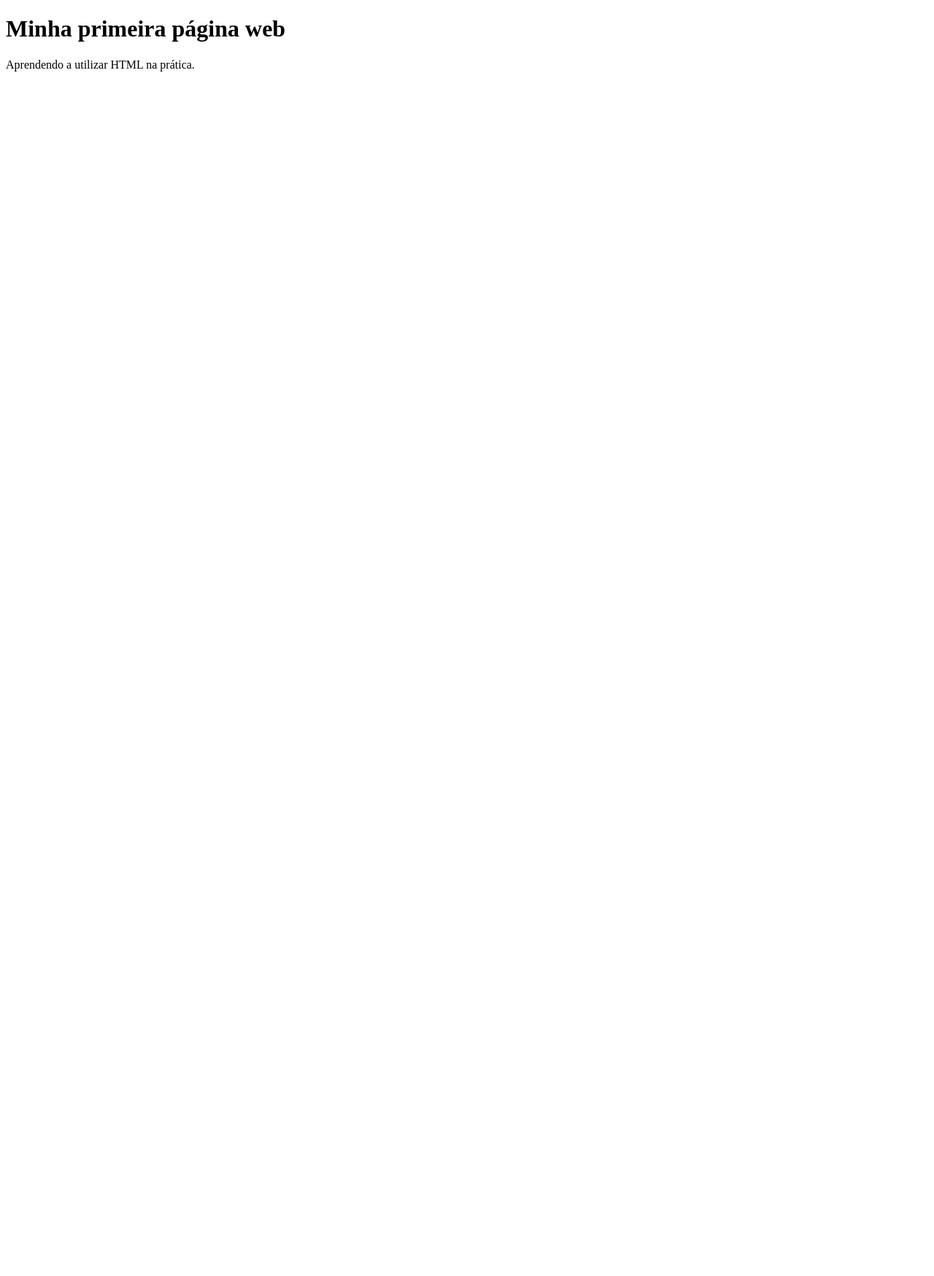
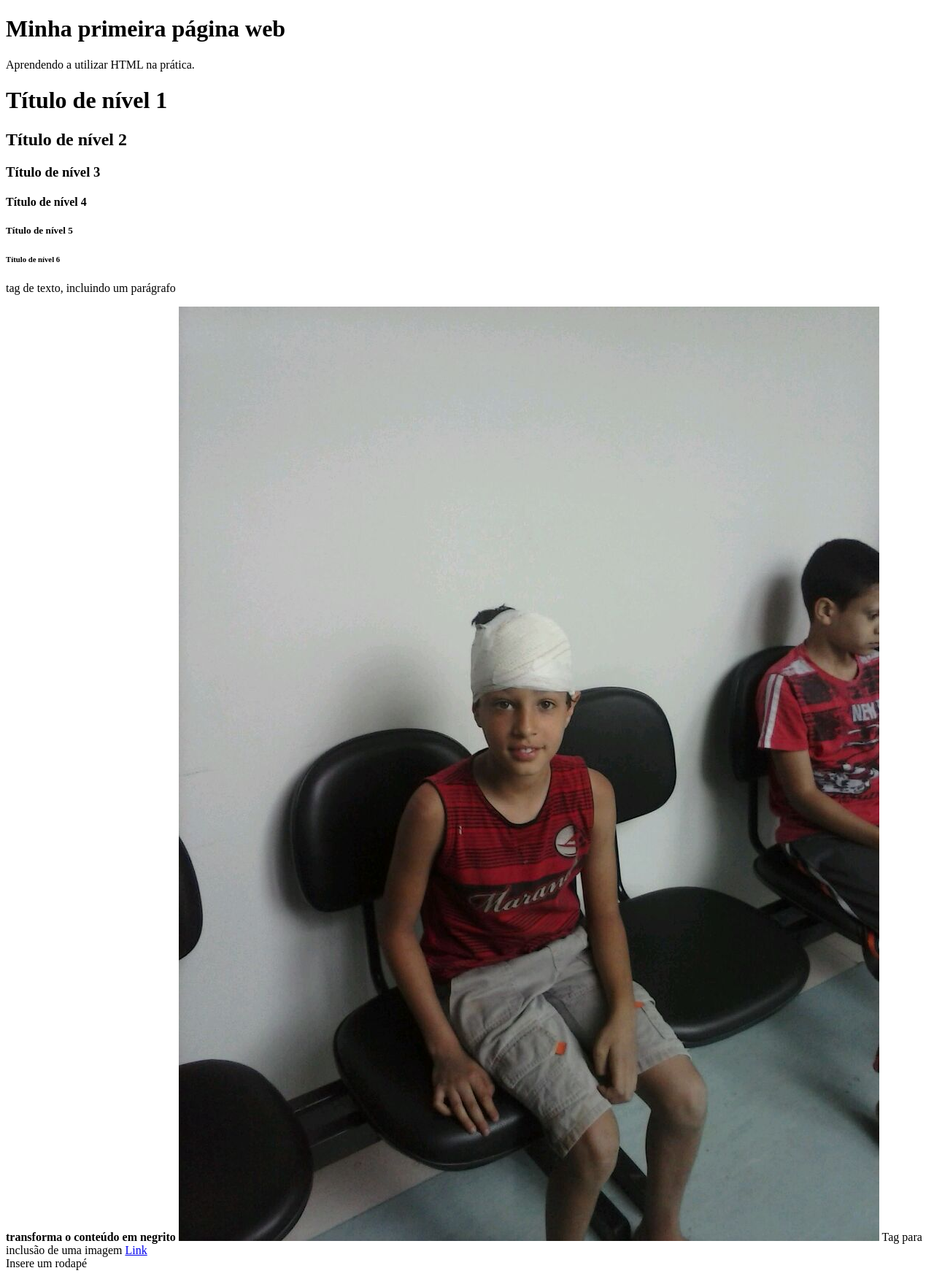
Before and after one commit to steffaneleal/EC47C-ProgramacaoWebFrontEnd, a plain HTML site: page Aula1/primeiro-html.html in a window 1280 px wide. Shown: the whole page at 73% size. Before the commit the page ends 800 px from the top, so only its background shows below. Drawn offline with Linux system fonts and the light colour scheme.

Commit message:
Aula 1 finalizada

```diff
--- a/Aula1/primeiro-html.html
+++ b/Aula1/primeiro-html.html
@@ -8,7 +8,23 @@
 </head>
 
 <body> <!-- contém todo o conteúdo exibido na página, incluind texto, imagens e vídeos -->
-    <h1>Minha primeira página web</h1> <!--  -->
-    <p>Aprendendo a utilizar HTML na prática.</p>
+    <h1>Minha primeira página web</h1> <!-- elemento de cabeçalho -->
+    <p>Aprendendo a utilizar HTML na prática.</p> <!-- parágrafos de texto -->
+
+    <!-- -------------------------------------------------------------------------- -->
+
+    <h1>Título de nível 1</h1>
+    <h2>Título de nível 2</h2>
+    <h3>Título de nível 3</h3>
+    <h4>Título de nível 4</h4>
+    <h5>Título de nível 5</h5>
+    <h6>Título de nível 6</h6>
+    <p>tag de texto, incluindo um parágrafo</p>
+    <b>transforma o conteúdo em negrito</b>
+    <img src="IMG-20141123-WA0001.jpg" alt="junior de cabeça quebrada"> Tag para inclusão de uma imagem
+    <a href="https://www.friv.com" target="_blank">Link</a>
+    <footer>Insere um rodapé</footer>
 </body>
 </html>
+
+<!-- link com todas as tags: https://www.w3schools.com/TAGS/default.asp -->
```
Also changed, not shown: Aula1/IMG-20141123-WA0001.jpg (added).
